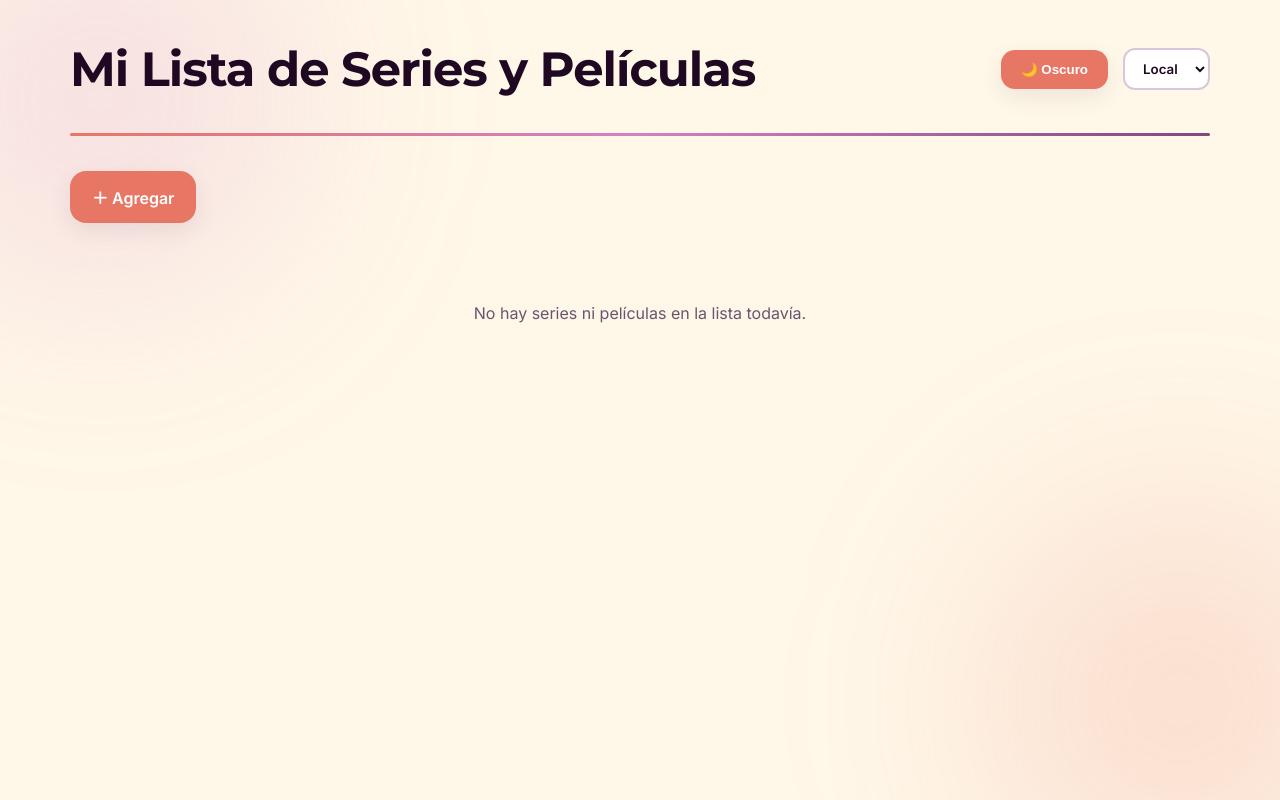
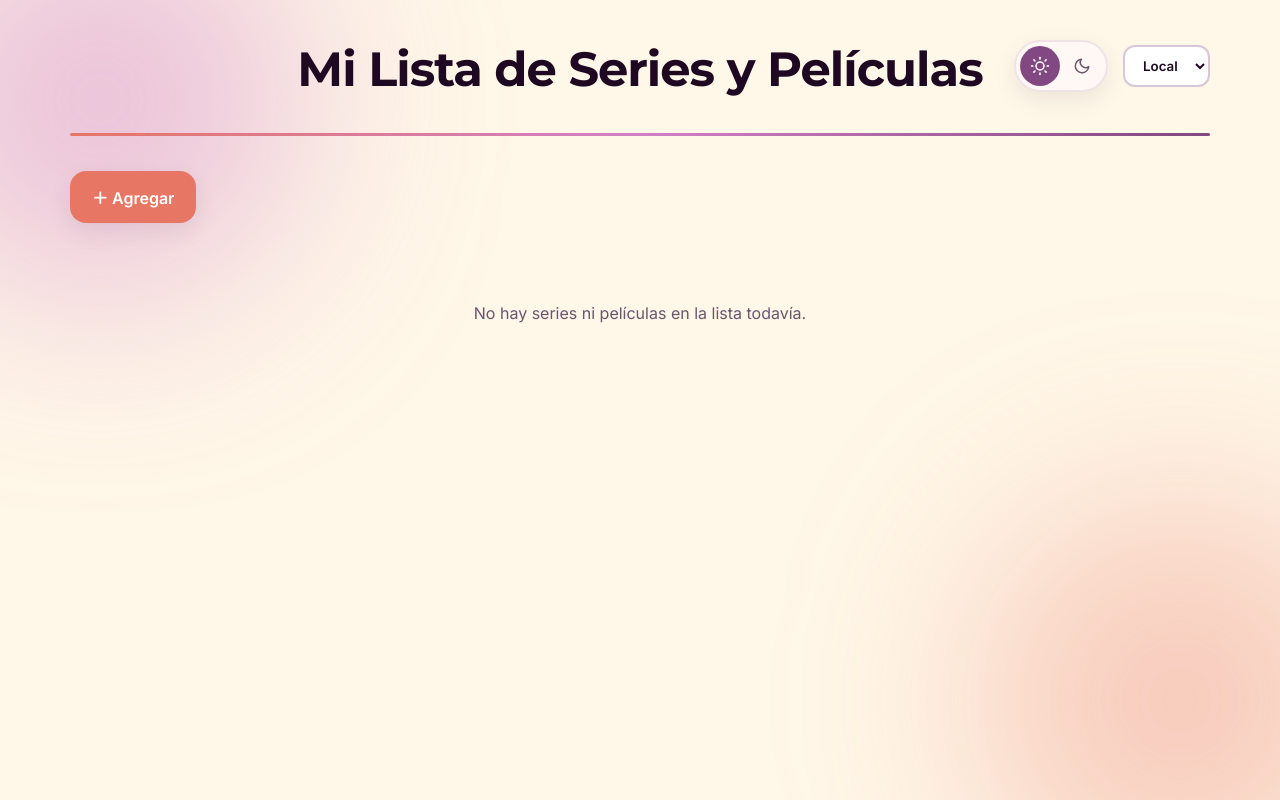
Before and after one commit to anaxmarcela/proyectoWeb2, a React app in the folder frontend/: page / in a window 1280 px wide. Built offline with nearby package versions, Linux system fonts and the light colour scheme; the HTML template or start-up script is replaced by a standard one.

Commit message:
style: rediseñar toggle de tema, centrar titulo y mejorar color de cards por categoria

```diff
--- a/frontend/src/App.jsx
+++ b/frontend/src/App.jsx
@@ -54,9 +54,26 @@ function App() {
       <div className="header">
         <h1>Mi Lista de Series y Películas</h1>
         <div className="top-controls">
-          <button className="mode-btn" onClick={toggleTema}>
-            {tema === 'oscuro' ? '☀️ Claro' : '🌙 Oscuro'}
-          </button>
+          <div className="theme-toggle" onClick={toggleTema}>
+            <span className={`toggle-option ${tema === 'claro' ? 'active' : ''}`}>
+              <svg width="18" height="18" viewBox="0 0 24 24" fill="none" stroke="currentColor" strokeWidth="2" strokeLinecap="round" strokeLinejoin="round">
+                <circle cx="12" cy="12" r="5"/>
+                <line x1="12" y1="1" x2="12" y2="3"/>
+                <line x1="12" y1="21" x2="12" y2="23"/>
+                <line x1="4.22" y1="4.22" x2="5.64" y2="5.64"/>
+                <line x1="18.36" y1="18.36" x2="19.78" y2="19.78"/>
+                <line x1="1" y1="12" x2="3" y2="12"/>
+                <line x1="21" y1="12" x2="23" y2="12"/>
+                <line x1="4.22" y1="19.78" x2="5.64" y2="18.36"/>
+                <line x1="18.36" y1="5.64" x2="19.78" y2="4.22"/>
+              </svg>
+            </span>
+            <span className={`toggle-option ${tema === 'oscuro' ? 'active' : ''}`}>
+              <svg width="18" height="18" viewBox="0 0 24 24" fill="none" stroke="currentColor" strokeWidth="2" strokeLinecap="round" strokeLinejoin="round">
+                <path d="M21 12.79A9 9 0 1 1 11.21 3 7 7 0 0 0 21 12.79z"/>
+              </svg>
+            </span>
+          </div>
           <select value={modo} onChange={e => setModo(e.target.value)}>
             <option value="local">Local</option>
             <option value="api">API</option>
--- a/frontend/src/components/ItemCard.jsx
+++ b/frontend/src/components/ItemCard.jsx
@@ -13,7 +13,7 @@ function ItemCard({ item, onCambiarEstado, onArchivar }) {
   const categoria = getCategoriaById(item.categoriaId)
 
   return (
-    <div className="card" style={{ borderTopColor: categoria?.color || 'var(--plum)' }}>
+    <div className="card" style={{ backgroundColor: `${categoria?.color || '#814881'}33` }}>
       <h2>{item.nombre}</h2>
 
       <div className="card-info">
--- a/frontend/src/index.css
+++ b/frontend/src/index.css
@@ -57,6 +57,8 @@ body[data-theme='claro'] {
   --text-soft: #6a556d;
   --shadow: 0 8px 24px rgba(31, 8, 34, 0.08);
   --shadow-hover: 0 16px 35px rgba(31, 8, 34, 0.12);
+  --blob-mauve: rgba(209, 128, 200, 0.45);
+  --blob-terra: rgba(231, 118, 101, 0.35);
 }
 
 /* ========= DARK MODE ========= */
@@ -120,41 +122,56 @@ body::after {
 
 /* ========= HEADER ========= */
 .header {
-  display: flex;
-  justify-content: space-between;
-  align-items: center;
+  position: relative;
+  text-align: center;
   margin-bottom: 35px;
 }
 
 .header h1 {
   font-family: 'Montserrat', sans-serif;
   font-size: 3rem;
-  color: var(--eerie-black);
+  color: var(--text);
   letter-spacing: -1px;
 }
 
 /* ========= TOP CONTROLS ========= */
 .top-controls {
+  position: absolute;
+  top: 0;
+  right: 0;
   display: flex;
   align-items: center;
   gap: 15px;
 }
 
-.mode-btn {
-  background: var(--terra-cotta);
-  border: none;
-  color: white;
-  padding: 12px 20px;
-  border-radius: 14px;
-  font-weight: 700;
+.theme-toggle {
+  display: flex;
+  align-items: center;
+  background: var(--card-bg);
+  border: 2px solid var(--card-border);
+  border-radius: 999px;
+  padding: 5px;
+  gap: 4px;
   cursor: pointer;
-  transition: 0.25s ease;
   box-shadow: var(--shadow);
+  transition: 0.3s ease;
 }
 
-.mode-btn:hover {
-  transform: translateY(-2px);
-  background: var(--terra-cotta-dark);
+.toggle-option {
+  width: 38px;
+  height: 38px;
+  border-radius: 999px;
+  display: flex;
+  align-items: center;
+  justify-content: center;
+  transition: background 0.3s ease, transform 0.2s ease, color 0.3s ease;
+  color: var(--text-soft);
+}
+
+.toggle-option.active {
+  background: var(--plum);
+  color: white;
+  transform: scale(1.05);
 }
 
 select {
@@ -292,7 +309,6 @@ select {
   transition: 0.3s ease;
   position: relative;
   overflow: hidden;
-  border-top-width: 4px;
 }
 
 .card:hover {
@@ -430,9 +446,14 @@ select {
   body { padding: 25px; }
 
   .header {
+    display: flex;
     flex-direction: column;
-    gap: 20px;
-    align-items: flex-start;
+    align-items: center;
+    gap: 16px;
+  }
+
+  .top-controls {
+    position: static;
   }
 
   .header h1 { font-size: 2.2rem; }
```
